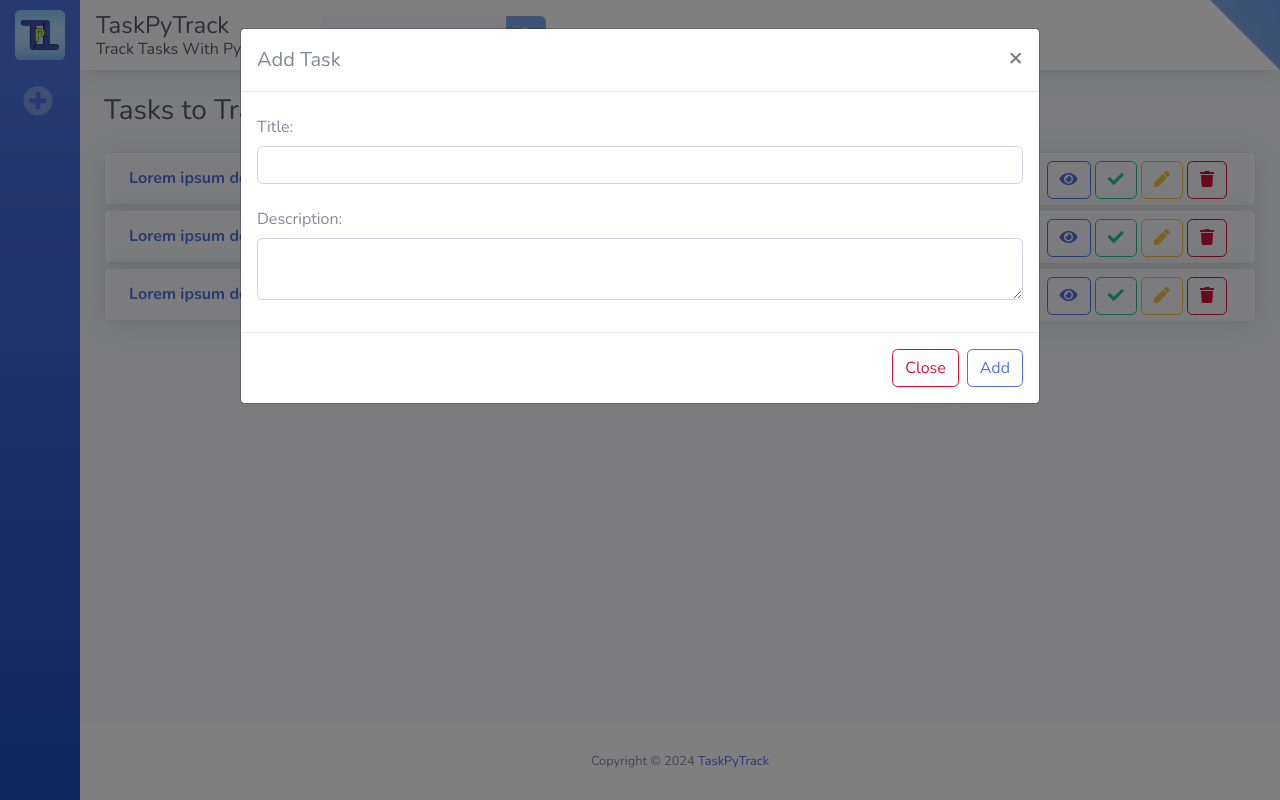
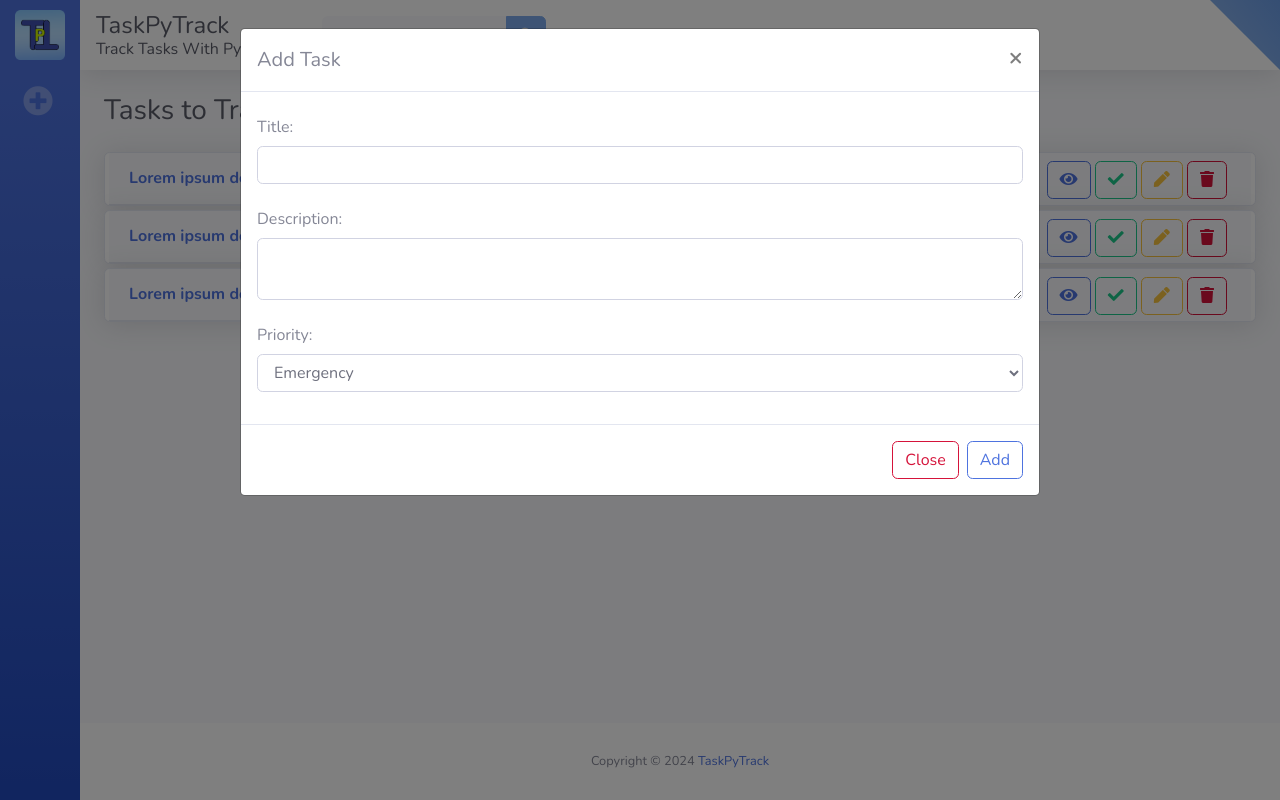
Before and after one commit to farzadasgari/TaskPyTrack, a Django app: page / in a window 1280 px wide, after a click that opens the changed part. Run offline with Django 5.2, Linux system fonts and the light colour scheme; some libraries are stand-ins or nearby versions.

Commit message:
The priority field was added to the form and the form submission was completed

```diff
--- a/Templates/Index.html
+++ b/Templates/Index.html
@@ -63,20 +63,30 @@
             </button>
           </div>
           <div class="modal-body">
-            <form>
+            <form id="add_task" action="{% url 'index' %}" method="post">
+                {% csrf_token %}
               <div class="form-group">
-                <label for="recipient-name" class="col-form-label">Title:</label>
-                <input type="text" class="form-control" id="title" name=title">
+                <label for="Task" class="col-form-label">Title:</label>
+                <input type="text" class="form-control" id="Task" name="Task">
               </div>
               <div class="form-group">
-                <label for="message-text" class="col-form-label">Description:</label>
-                <textarea class="form-control" id="description" name=description"></textarea>
+                <label for=Description" class="col-form-label">Description:</label>
+                <textarea class="form-control" id="Description" name="Description"></textarea>
+              </div>
+                <div class="form-group">
+                <label for=Priority" class="col-form-label">Priority:</label>
+                <select id="Priority" name="Priority" class="form-control" >
+                    <option value="1" >Emergency</option>
+                    <option value="2" >High</option>
+                    <option value="3" >Medium</option>
+                    <option value="4" >Low</option>
+                </select>
               </div>
             </form>
           </div>
           <div class="modal-footer">
             <button type="button" class="btn btn-outline-danger" data-dismiss="modal">Close</button>
-            <button type="button" class="btn btn-outline-primary">Add</button>
+            <button type="button" onclick="javascript:document.getElementById('add_task').submit()" class="btn btn-outline-primary">Add</button>
           </div>
         </div>
       </div>
```
